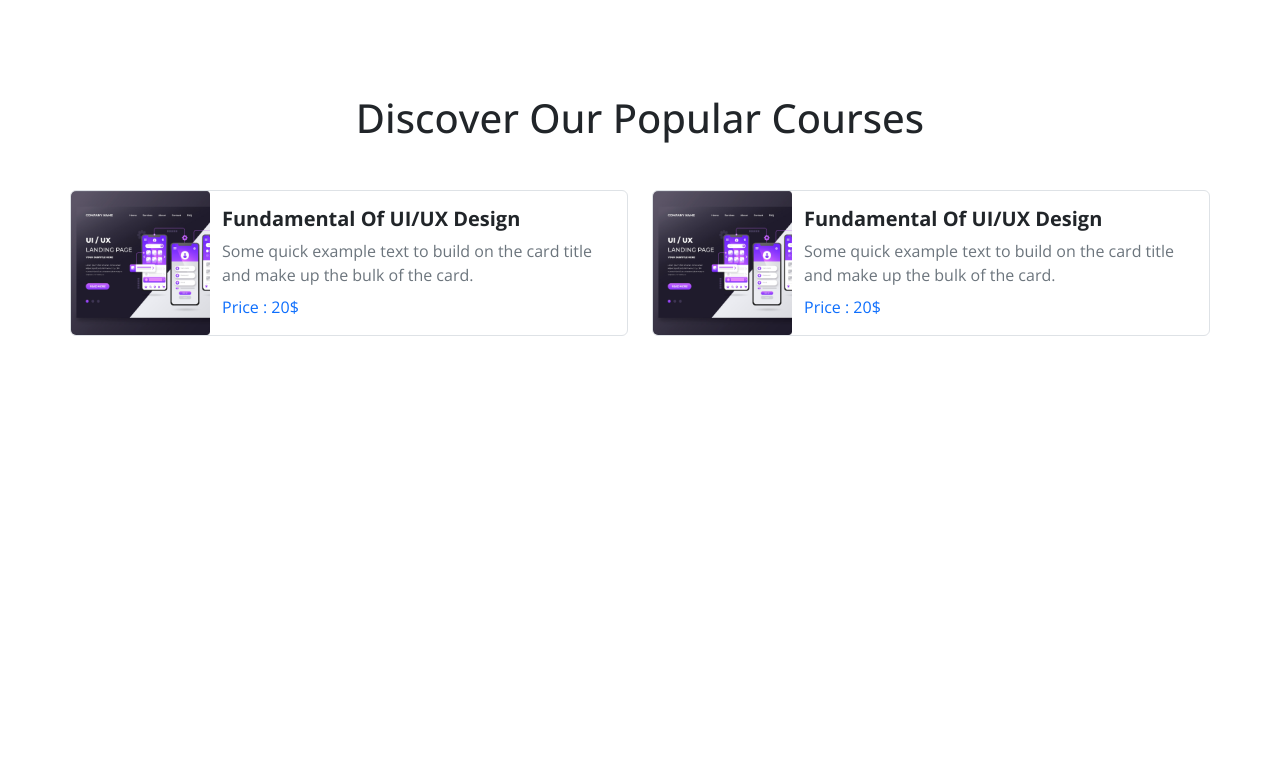
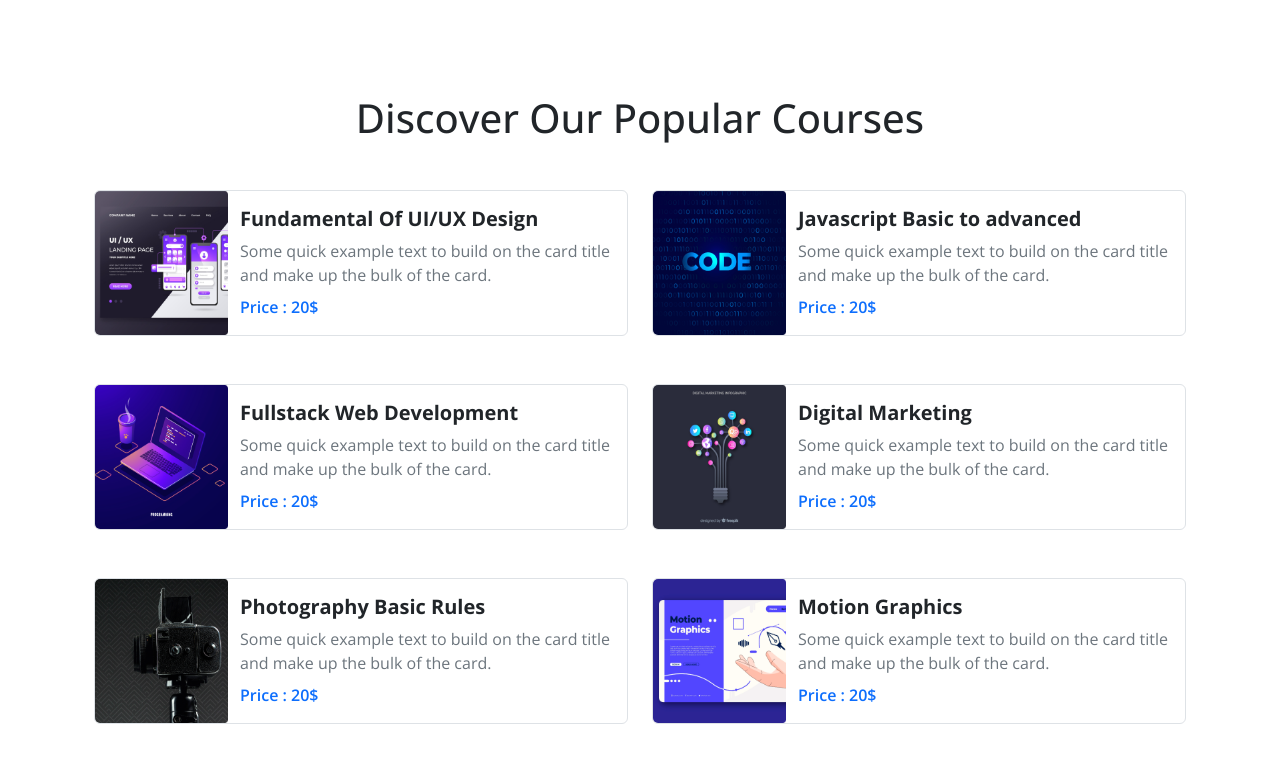
Before and after one commit to hasan-naim/eLearning, a plain HTML site: page index.html in a window 1280 px wide. Shown: the part 690-1452 px from the top of the page. Before the commit the page ends 1122 px from the top, so only its background shows below. Drawn offline with nearby package versions, Linux system fonts and the light colour scheme.

Commit message:
course section is done

```diff
--- a/index.html
+++ b/index.html
@@ -152,7 +152,7 @@
       <section class="py-5 my-5">
         <div class="container">
           <h1 class="text-center mb-5">Discover Our Popular Courses</h1>
-          <div class="row g-5">
+          <div class="row g-5 px-0 w-100 px-md-0 mx-auto">
             <!-- Card 1 -->
             <div class="col-12 col-lg-6">
               <div class="row rounded-2 overflow-hidden border-1 border">
@@ -179,7 +179,7 @@
                       Some quick example text to build on the card title and
                       make up the bulk of the card.
                     </p>
-                    <span class="text-primary">Price : 20$</span>
+                    <span class="text-primary fw-semibold">Price : 20$</span>
                   </div>
                 </div>
               </div>
@@ -190,12 +190,12 @@
                 <div class="col-12 col-md-3 p-0">
                   <img
                     class="img-fluid w-100 d-none d-md-block h-100"
-                    src="images/course/course-1.png"
+                    src="images/course/course-2.png"
                     alt=""
                   />
                   <img
                     class="img-fluid w-100 d-block d-md-none h-100"
-                    src="images/course/course-1b.png"
+                    src="images/course/course-2b.png"
                     alt=""
                   />
                 </div>
@@ -204,13 +204,129 @@
                 >
                   <div class="">
                     <h5 class="m-0 fw-bold pb-2">
-                      Fundamental Of UI/UX Design
+                      Javascript Basic to advanced
                     </h5>
                     <p class="m-0 fw-lighter pb-2 text-muted">
                       Some quick example text to build on the card title and
                       make up the bulk of the card.
                     </p>
-                    <span class="text-primary">Price : 20$</span>
+                    <span class="text-primary fw-semibold">Price : 20$</span>
+                  </div>
+                </div>
+              </div>
+            </div>
+            <!-- Card 3 -->
+            <div class="col-12 col-lg-6">
+              <div class="row rounded-2 overflow-hidden border-1 border">
+                <div class="col-12 col-md-3 p-0">
+                  <img
+                    class="img-fluid w-100 d-none d-md-block h-100"
+                    src="images/course/course-3.png"
+                    alt=""
+                  />
+                  <img
+                    class="img-fluid w-100 d-block d-md-none h-100"
+                    src="images/course/course-3b.png"
+                    alt=""
+                  />
+                </div>
+                <div
+                  class="col-12 col-md-9 d-flex align-items-center py-3 py-md-3"
+                >
+                  <div class="">
+                    <h5 class="m-0 fw-bold pb-2">Fullstack Web Development</h5>
+                    <p class="m-0 fw-lighter pb-2 text-muted">
+                      Some quick example text to build on the card title and
+                      make up the bulk of the card.
+                    </p>
+                    <span class="text-primary fw-semibold">Price : 20$</span>
+                  </div>
+                </div>
+              </div>
+            </div>
+            <!-- Card 4 -->
+            <div class="col-12 col-lg-6">
+              <div class="row rounded-2 overflow-hidden border-1 border">
+                <div class="col-12 col-md-3 p-0">
+                  <img
+                    class="img-fluid w-100 d-none d-md-block h-100"
+                    src="images/course/course-4.png"
+                    alt=""
+                  />
+                  <img
+                    class="img-fluid w-100 d-block d-md-none h-100"
+                    src="images/course/course-4b.png"
+                    alt=""
+                  />
+                </div>
+                <div
+                  class="col-12 col-md-9 d-flex align-items-center py-3 py-md-3"
+                >
+                  <div class="">
+                    <h5 class="m-0 fw-bold pb-2">Digital Marketing</h5>
+                    <p class="m-0 fw-lighter pb-2 text-muted">
+                      Some quick example text to build on the card title and
+                      make up the bulk of the card.
+                    </p>
+                    <span class="text-primary fw-semibold">Price : 20$</span>
+                  </div>
+                </div>
+              </div>
+            </div>
+            <!-- Card 5 -->
+            <div class="col-12 col-lg-6">
+              <div class="row rounded-2 overflow-hidden border-1 border">
+                <div class="col-12 col-md-3 p-0">
+                  <img
+                    class="img-fluid w-100 d-none d-md-block h-100"
+                    src="images/course/course-5.png"
+                    alt=""
+                  />
+                  <img
+                    class="img-fluid w-100 d-block d-md-none h-100"
+                    src="images/course/course-5b.png"
+                    alt=""
+                  />
+                </div>
+                <div
+                  class="col-12 col-md-9 d-flex align-items-center py-3 py-md-3"
+                >
+                  <div class="">
+                    <h5 class="m-0 fw-bold pb-2">Photography Basic Rules</h5>
+                    <p class="m-0 fw-lighter pb-2 text-muted">
+                      Some quick example text to build on the card title and
+                      make up the bulk of the card.
+                    </p>
+                    <span class="text-primary fw-semibold">Price : 20$</span>
+                  </div>
+                </div>
+              </div>
+            </div>
+            <!-- Card 6 -->
+            <div class="col-12 col-lg-6">
+              <div class="row rounded-2 overflow-hidden border-1 border">
+                <div class="col-12 col-md-3 p-0">
+                  <img
+                    class="img-fluid w-100 d-none d-md-block h-100"
+                    src="images/course/course-6.png"
+                    alt=""
+                  />
+                  <img
+                    class="img-fluid w-100 d-block d-md-none h-100"
+                    src="images/course/course-6b.png"
+                    alt=""
+                  />
+                </div>
+                <div
+                  class="col-12 col-md-9 d-flex align-items-center py-3 py-md-3"
+                >
+                  <div class="">
+                    <h5 class="m-0 fw-bold pb-2">Motion Graphics</h5>
+                    <p class="m-0 fw-lighter pb-2 text-muted">
+                      Some quick example text to build on the card title and
+                      make up the bulk of the card.
+                    </p>
+                    <span class="text-primary fw-semibold">Price : 20$</span>
                   </div>
                 </div>
               </div>
```
Also changed, not shown: images/course/course-2b.png (added), images/course/course-3b.png (added), images/course/course-4b.png (added), images/course/course-5b.png (added), images/course/course-6b.png (added).
